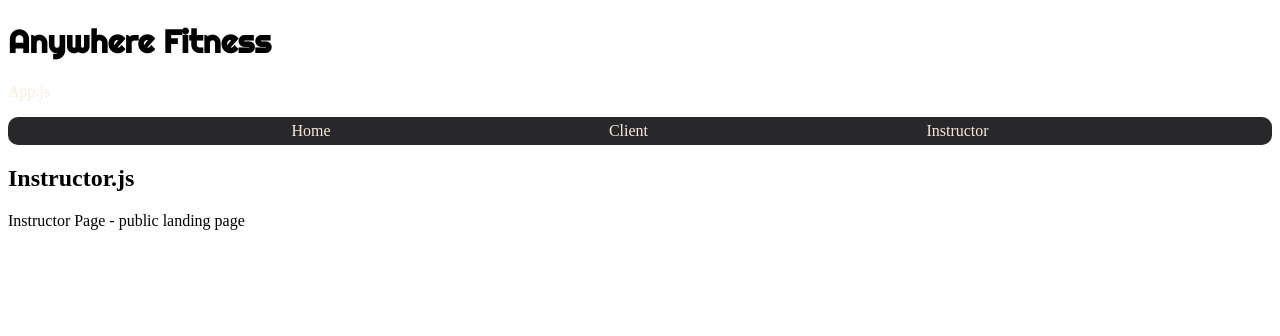
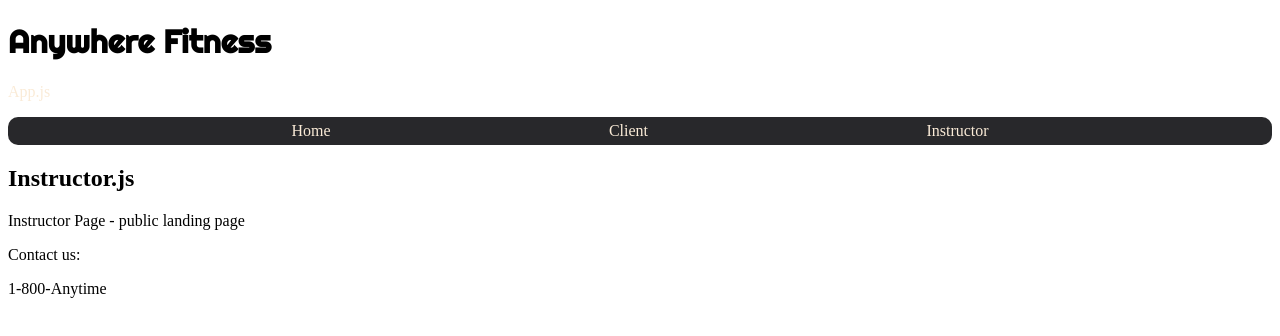
Before and after one commit to 10-21-BW-AnywhereFitness/frontend, a React (Create React App) app in the folder anywherefitness-fe/: page /instructor in a window 1280 px wide. Shown: the top 336 px of the page. Built offline with nearby package versions, Linux system fonts and the light colour scheme; a web font is replaced by a local one.

Commit message:
added footer

```diff
--- a/anywherefitness-fe/src/App.js
+++ b/anywherefitness-fe/src/App.js
@@ -5,6 +5,7 @@ import NavBar from './components/NavBar'
 import Home from "./pages/home"
 import Client from "./pages/client"
 import Instructor from './pages/instructor';
+import Footer from './components/Footer'
 
 
 function App() {
@@ -32,6 +33,10 @@ function App() {
         <Route path='/instructor'>
           <Instructor />
         </Route>
+
+        <div className='footer-container'>
+          <Footer />
+        </div>
       </div>
     </div>
   );
--- /dev/null
+++ b/anywherefitness-fe/src/components/Footer.js
@@ -0,0 +1,10 @@
+import React from 'react'
+
+export default function Footer(){
+    return (
+        <div className='contact-container'>
+            <p>Contact us:</p>
+            <p>1-800-Anytime</p>
+        </div>
+    )
+}
```
Also changed, not shown: 1 other file (tests, documents, lock files or other folders).
